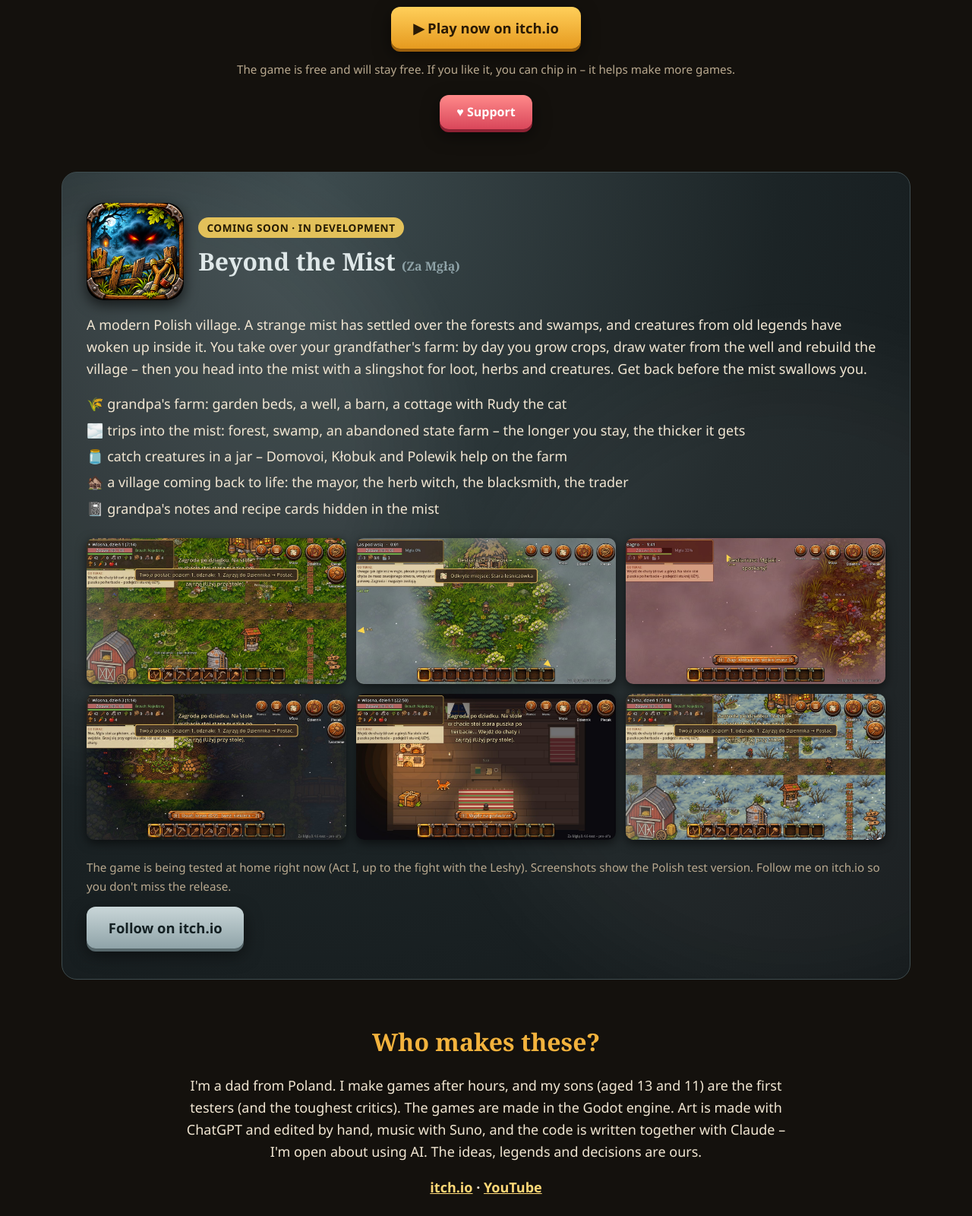
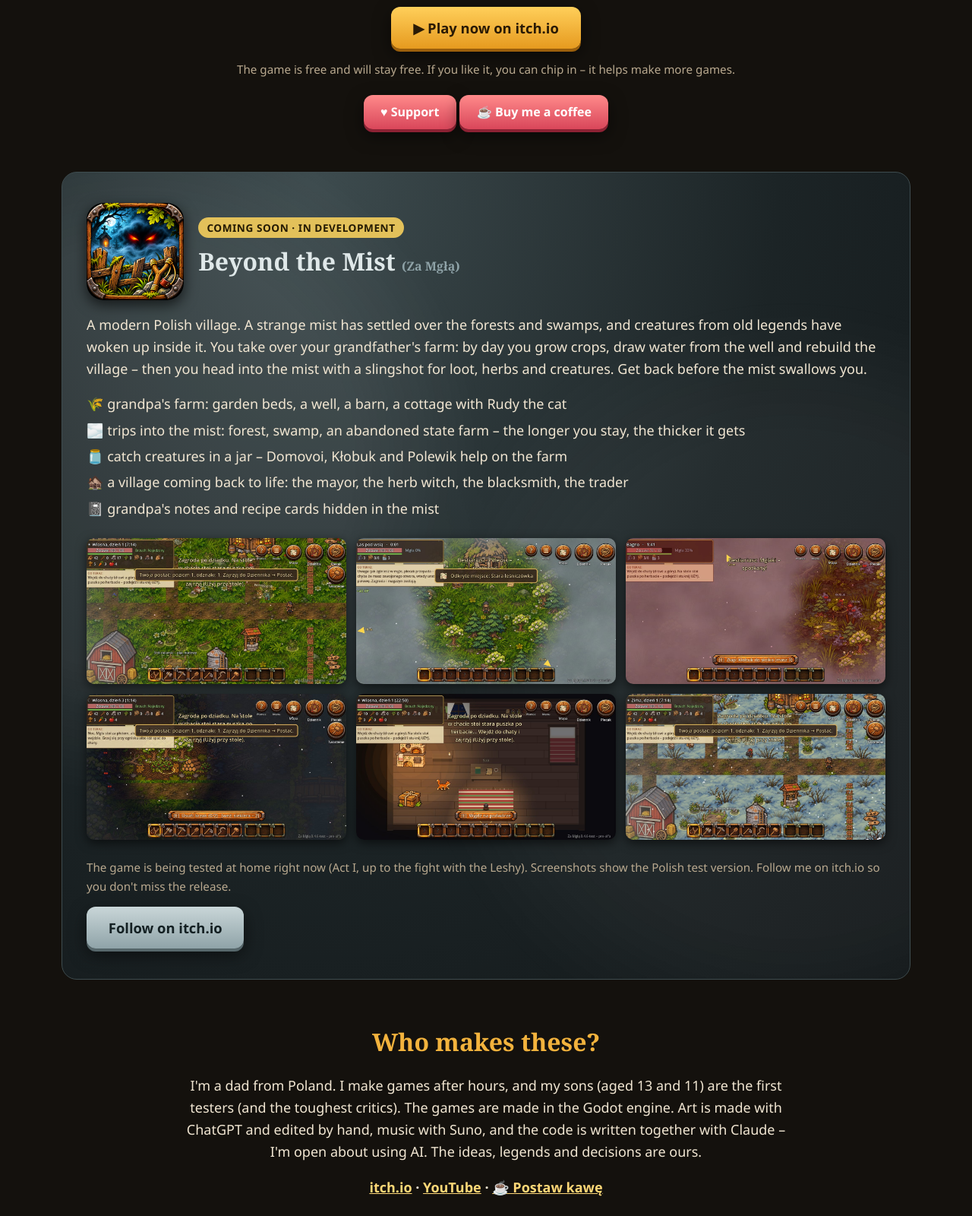
Before and after one commit to seboklarusbiuro/seboklarusbiuro.github.io, a plain HTML site: page index.html in a window 1280 px wide. Shown: the part 2300-3900 px from the top of the page at 76% size. Drawn offline with Linux system fonts and the light colour scheme.

Commit message:
Przycisk Postaw kawę (BuyCoffee)
Co-Authored-By: Claude Sonnet 5.5 <noreply@anthropic.com>

```diff
--- a/index.html
+++ b/index.html
@@ -137,6 +137,9 @@
   <a class="przycisk wesprzyj" href="https://seboklarusbiuro.itch.io/kwiat-paproci/purchase">
     <span class="pl">♥ Wesprzyj</span><span class="en">♥ Support</span>
   </a>
+  <a class="przycisk wesprzyj" href="https://buycoffee.to/seboklarus">
+    <span class="pl">☕ Postaw kawę</span><span class="en">☕ Buy me a coffee</span>
+  </a>
 </section>
 
 <!-- ============ ZA MGŁĄ ============ -->
@@ -186,7 +189,8 @@
   <p class="en">I'm a dad from Poland. I make games after hours, and my sons (aged 13 and 11) are the first testers (and the toughest critics). The games are made in the Godot engine. Art is made with ChatGPT and edited by hand, music with Suno, and the code is written together with Claude – I'm open about using AI. The ideas, legends and decisions are ours.</p>
   <p class="linki-autor">
     <a href="https://seboklarusbiuro.itch.io/">itch.io</a> ·
-    <a href="https://www.youtube.com/watch?v=0hru9cqCuyE">YouTube</a>
+    <a href="https://www.youtube.com/watch?v=0hru9cqCuyE">YouTube</a> ·
+    <a href="https://buycoffee.to/seboklarus">☕ Postaw kawę</a>
   </p>
 </section>
 
```
